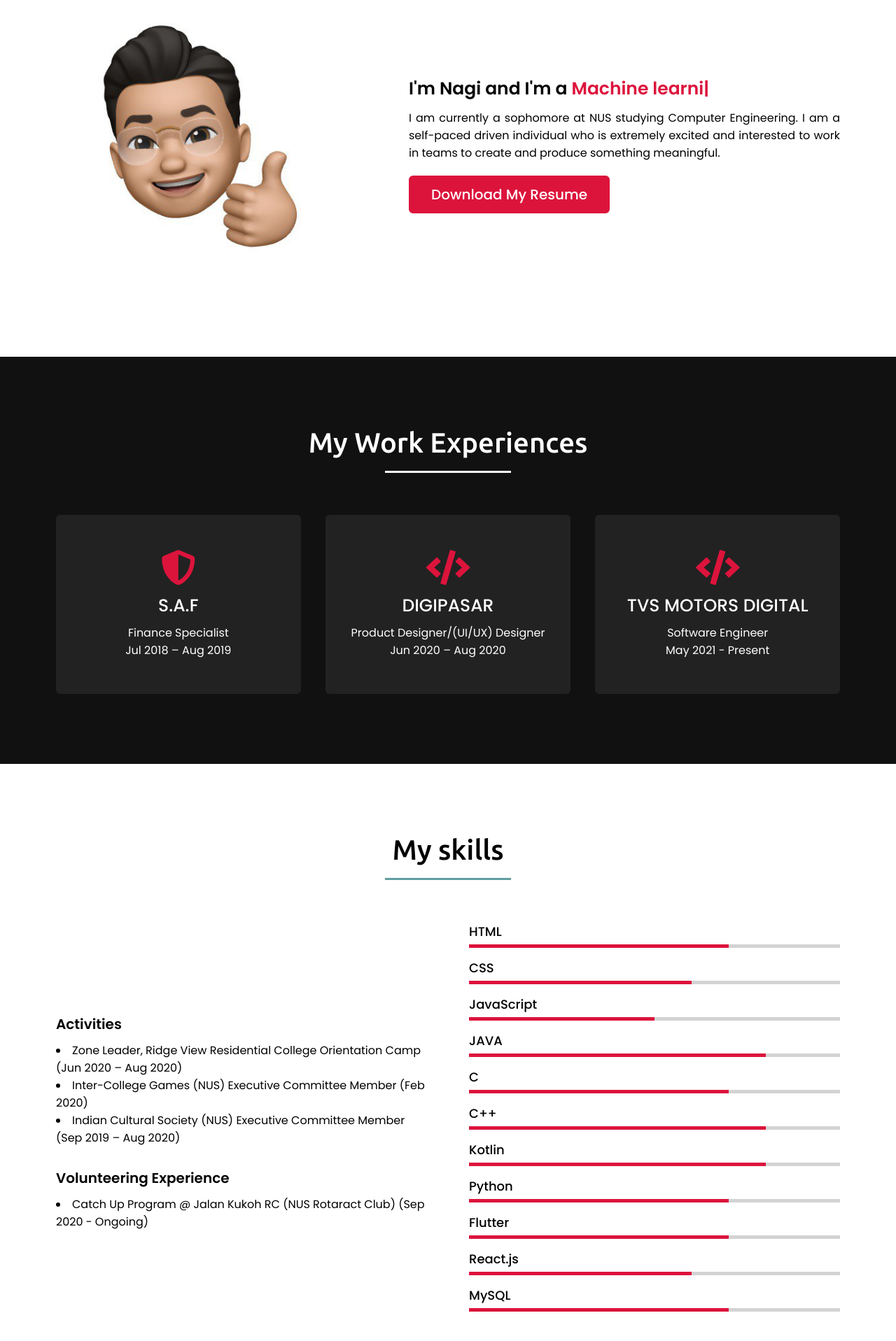
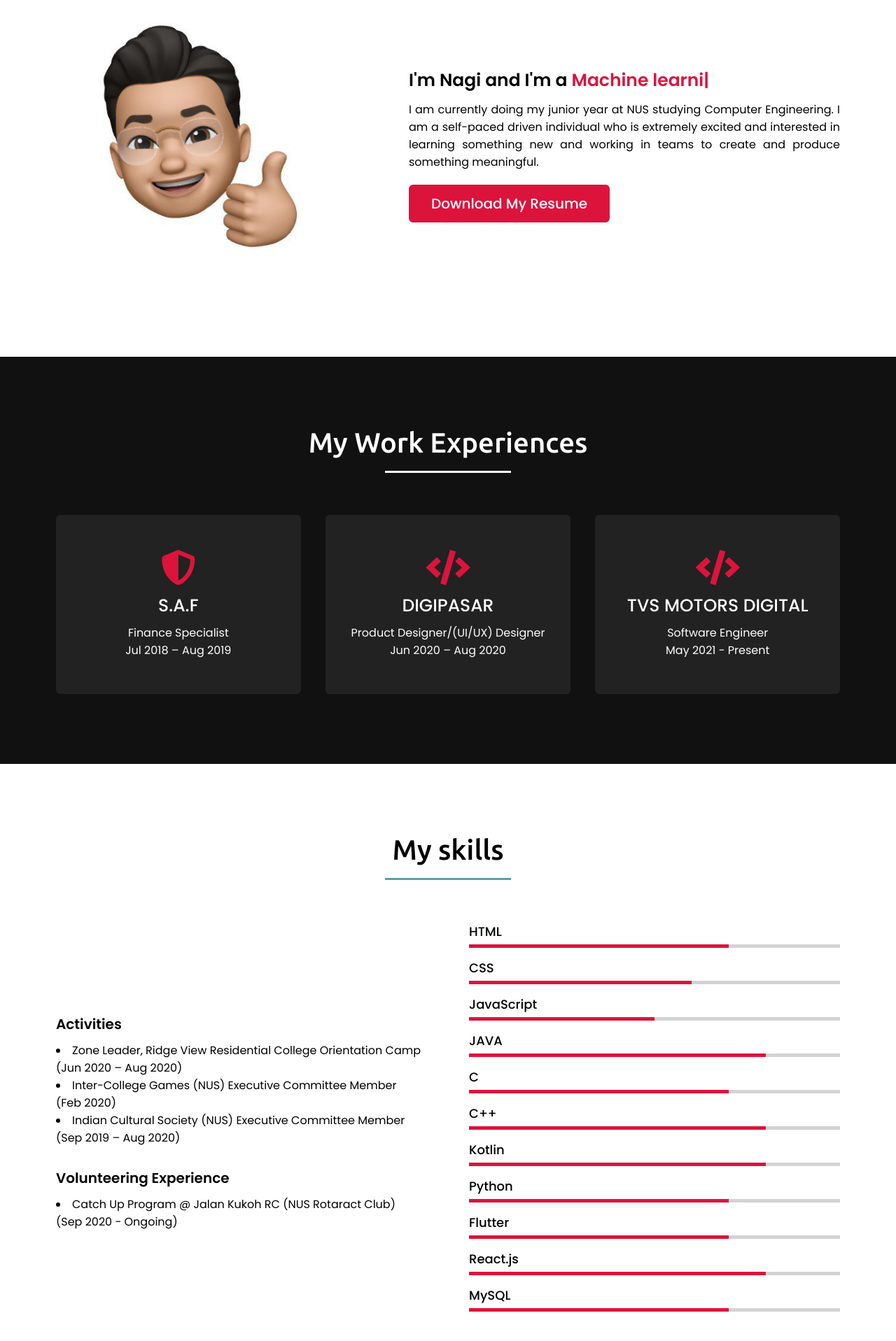
Before and after one commit to nagiteja/Nagi_Portfolio, a website: page index.html in a window 1280 px wide. Shown: the part 1023-2940 px from the top of the page at 70% size. Drawn offline with nearby package versions, Linux system fonts and the light colour scheme.

Commit message:
some minor updates

```diff
--- a/index.html
+++ b/index.html
@@ -55,7 +55,7 @@
                 </div>
                 <div class="column right">
                     <div class="text">I'm Nagi and I'm a <span class="typing-2"></span></div>
-                    <p>I am currently a sophomore at NUS studying Computer Engineering. I am a self-paced driven individual who is extremely excited and interested to work in teams to create and produce something meaningful.
+                    <p>I am currently doing my junior year at NUS studying Computer Engineering. I am a self-paced driven individual who is extremely excited and interested in learning something new and working in teams to create and produce something meaningful.
                         <br>
                     </p>
                      <a href="files\Vallamkonda_Nagamani_Teja_Deedy_Resume_New_2.pdf" target="_blank">Download My Resume</a>
@@ -108,17 +108,17 @@
                         (Jun 2020 – Aug 2020)
                     </li>
                     <li>Inter-College Games (NUS)
-                            Executive Committee Member
+                            Executive Committee Member<br>
                             (Feb 2020)
                     </li>
                     <li>Indian Cultural Society (NUS)
-                        Executive Committee Member
+                        Executive Committee Member<br>
                         (Sep 2019 – Aug 2020)</li>
                     </div>
                     <!-- <a href="#">Read more</a> -->
                     <div class="text"><br>Volunteering Experience</div>
                     <li>Catch Up Program @ Jalan Kukoh RC
-                        (NUS Rotaract Club)
+                        (NUS Rotaract Club)<br>
                         (Sep 2020 - Ongoing)
                         </li>
 
--- a/script.js
+++ b/script.js
@@ -35,14 +35,14 @@ $(document).ready(function(){
 
     // typing text animation script
     var typed = new Typed(".typing", {
-        strings: ["Student", "Software Developer", "Machine learning/AI enthusiast", "Data Science enthusiast", "Dancer"],
+        strings: ["Student", "Software Developer", "Machine learning/AI enthusiast", "Data Science enthusiast", "Android Developer"],
         typeSpeed: 30,
         backSpeed: 40,
         loop: true
     });
 
     var typed = new Typed(".typing-2", {
-        strings: ["Student", "Software Developer", "Machine learning/AI enthusiast", "Data Science enthusiast", "Dancer"],
+        strings: ["Student", "Software Developer", "Machine learning/AI enthusiast", "Data Science enthusiast", "Android Developer"],
         typeSpeed: 30,
         backSpeed: 40,
         loop: true
--- a/style.css
+++ b/style.css
@@ -373,7 +373,7 @@ section .title::before{
     width: 70%;
 }
 .skills-content .right .react::before{
-    width: 60%;
+    width: 80%;
 }
 .skills-content .right .kotlin::before{
     width: 80%;
```
